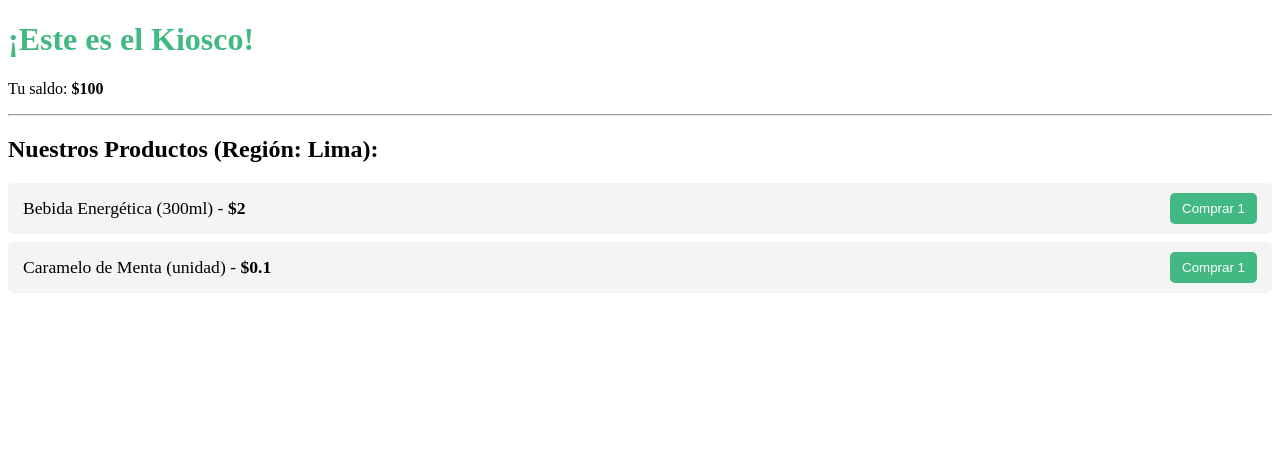
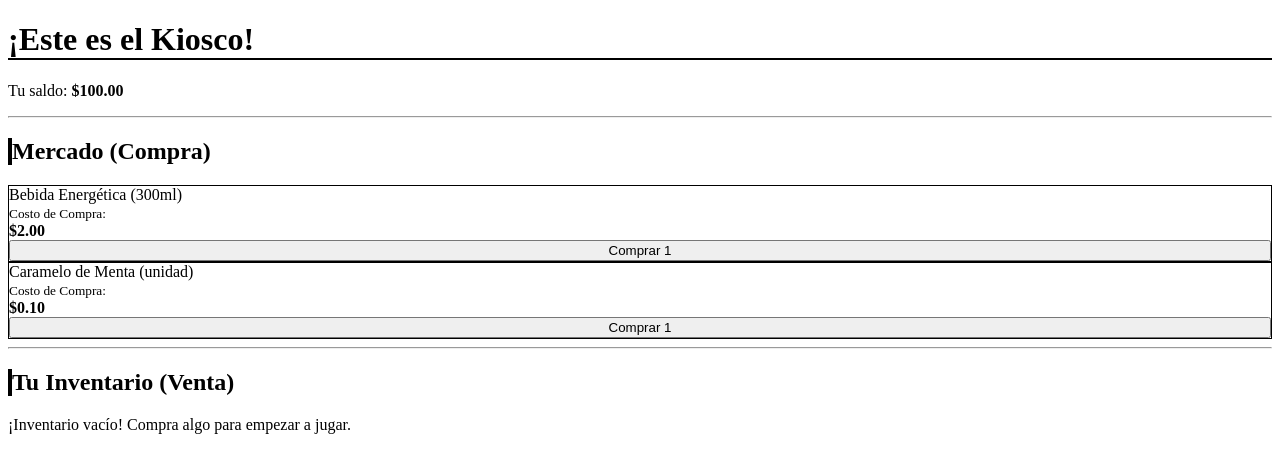
Before and after one commit to santiago2706/riqchariy-finanzas, a Vue app in the folder frontend/: page /kiosco in a window 1280 px wide. Shown: the top 472 px of the page. Built offline with nearby package versions, Linux system fonts and the light colour scheme; sample sign-in values are in the browser's storage.

Commit message:
feat: KioscoView completo con logica de compra, venta e inventario (Tailwind CSS)

```diff
--- a/frontend/src/stores/useKioscoStore.js
+++ b/frontend/src/stores/useKioscoStore.js
@@ -2,7 +2,6 @@ import { ref } from 'vue';
 import { defineStore } from 'pinia';
 
 // 1. IMPORTAMOS NUESTRA API FALSA DEL KIOSCO
-// (¡Usando el camino relativo que SÍ funciona!)
 import { fetchProductsByRegion } from '../services/kioscoApi.js';
 
 // 'kiosco' es el ID de este cerebro
@@ -10,8 +9,9 @@ export const useKioscoStore = defineStore('kiosco', () => {
 
   // --- 2. ESTADO (Los datos del juego) ---
   const saldo = ref(100.00); // Saldo inicial
-  const products = ref([]); // Productos del JSON [cite: 215]
-  const inventory = ref([]); // Inventario del jugador [cite: 214]
+  const products = ref([]); // Productos del JSON
+  // El inventario ahora es un array de OBJETOS { product: {}, quantity: 0 }
+  const inventory = ref([]);
   const isLoading = ref(false); // Para mostrar un "Cargando..."
 
   // --- 3. ACCIONES (Las funciones del juego) ---
@@ -22,7 +22,6 @@ export const useKioscoStore = defineStore('kiosco', () => {
   async function loadProducts(region) {
     isLoading.value = true;
     try {
-      // 4. Llama a nuestra API FALSA (la de services/kioscoApi.js)
       const data = await fetchProductsByRegion(region);
       products.value = data;
     } catch (error) {
@@ -33,26 +32,66 @@ export const useKioscoStore = defineStore('kiosco', () => {
   }
 
   /**
-   * Lógica para comprar un producto [cite: 198]
+   * Lógica para comprar un producto (Paso 1: ¡Añadir al Inventario!)
    */
-  function buyProduct(product, quantity) {
+  function buyProduct(product, quantity = 1) { // quantity por defecto es 1
     const cost = product.cost * quantity;
+
     if (saldo.value >= cost) {
       saldo.value -= cost;
-      // (Aquí iría la lógica de añadir al inventario)
-      console.log(`Comprados ${quantity} de ${product.name}`);
+
+      // 1. Buscamos si el producto ya existe en el inventario
+      const item = inventory.value.find(item => item.product.id === product.id);
+
+      if (item) {
+        // 2. Si existe, solo aumentamos la cantidad
+        item.quantity += quantity;
+      } else {
+        // 3. Si no existe, lo añadimos como un nuevo objeto
+        inventory.value.push({ product, quantity });
+      }
+
+      console.log(`Comprados ${quantity} de ${product.name}. Saldo: ${saldo.value.toFixed(2)}`);
+      return true; // Compra exitosa
     } else {
       alert("¡Saldo insuficiente!");
+      return false; // Compra fallida
     }
   }
+
+  /**
+   * Lógica para vender un producto (Paso 3: ¡Ganar Dinero!)
+   */
+  function sellProduct(itemToSell, quantity = 1) { // itemToSell es el objeto {product, quantity}
+    const product = itemToSell.product;
+    const revenue = product.price * quantity; // ¡Usamos PRICE (precio de venta)!
+
+    if (itemToSell.quantity >= quantity) {
+      saldo.value += revenue;
+      itemToSell.quantity -= quantity;
+
+      // Si la cantidad llega a cero, lo quitamos del inventario
+      if (itemToSell.quantity <= 0) {
+        inventory.value = inventory.value.filter(item => item.product.id !== product.id);
+      }
+
+      console.log(`Vendidos ${quantity} de ${product.name}. Ganancia: ${revenue.toFixed(2)}`);
+      return true; // Venta exitosa
+    } else {
+      alert("No tienes suficiente inventario para vender esa cantidad.");
+      return false; // Venta fallida
+    }
+  }
+
 
   // --- 5. Devolvemos todo para que los componentes lo usen ---
   return {
     saldo,
     products,
-    inventory,
+    inventory, // ¡Ahora con lógica de agregar/restar!
     isLoading,
     loadProducts,
-    buyProduct
+    buyProduct,
+    sellProduct // ¡Añadida la venta!
   };
 });
--- a/frontend/src/views/KioscoView.vue
+++ b/frontend/src/views/KioscoView.vue
@@ -1,80 +1,85 @@
 <template>
-  <div>
-    <h1>¡Este es el Kiosco!</h1>
-    <p>Tu saldo: <strong>${{ kiosco.saldo }}</strong></p>
+  <div class="max-w-4xl mx-auto p-4 sm:p-6 bg-white shadow-xl rounded-lg font-sans">
+    <h1 class="text-3xl font-extrabold text-green-600 border-b-2 border-gray-200 pb-3 mb-6">
+      ¡Este es el Kiosco!
+    </h1>
+    <p class="text-xl mb-6">
+      Tu saldo: <strong class="text-indigo-700">${{ kiosco.saldo.toFixed(2) }}</strong>
+    </p>
 
-    <hr>
+    <hr class="my-8 border-gray-300">
 
-    <div v-if="kiosco.isLoading">
-      <p>Cargando productos...</p>
-    </div>
+    <section>
+      <h2 class="text-2xl font-bold text-gray-800 mb-4 border-l-4 border-green-500 pl-3">
+        Mercado (Compra)
+      </h2>
 
-    <div v-else-if="kiosco.products.length > 0">
-      <h2>Nuestros Productos (Región: Lima):</h2>
-      <ul>
-        <li v-for="product in kiosco.products" :key="product.id">
-          <span>{{ product.name }} - <strong>${{ product.cost }}</strong></span>
-          <button @click="kiosco.buyProduct(product, 1)">Comprar 1</button>
-        </li>
-      </ul>
-    </div>
+      <div v-if="kiosco.isLoading" class="p-4 bg-yellow-100 text-yellow-800 rounded-lg">
+        <p>Cargando productos...</p>
+      </div>
 
-    <div v-else>
-      <p>No se encontraron productos para esta región.</p>
-    </div>
+      <div v-else-if="kiosco.products.length > 0" class="grid sm:grid-cols-2 lg:grid-cols-3 gap-6">
+        <div v-for="product in kiosco.products" :key="product.id" class="bg-gray-50 border border-gray-200 p-4 rounded-xl shadow-md flex flex-col justify-between transition duration-300 hover:shadow-lg">
+          <span class="text-lg font-semibold text-gray-700 mb-3">{{ product.name }}</span>
+          <div class="text-sm text-gray-500 mb-4">
+            <small>Costo de Compra:</small>
+            <strong class="text-lg text-red-600 block">${{ product.cost.toFixed(2) }}</strong>
+          </div>
+          <button @click="kiosco.buyProduct(product, 1)" class="bg-green-500 hover:bg-green-600 text-white font-bold py-2 px-4 rounded transition duration-200">
+            Comprar 1
+          </button>
+        </div>
+      </div>
+
+      <div v-else class="p-4 bg-red-100 text-red-800 rounded-lg">
+        <p>No se encontraron productos para esta región.</p>
+      </div>
+    </section>
+
+    <hr class="my-8 border-gray-300">
+
+    <section>
+      <h2 class="text-2xl font-bold text-gray-800 mb-4 border-l-4 border-yellow-500 pl-3">
+        Tu Inventario (Venta)
+      </h2>
+
+      <div v-if="kiosco.inventory.length > 0" class="flex flex-col gap-3">
+        <div v-for="item in kiosco.inventory" :key="item.product.id" class="flex justify-between items-center p-3 bg-yellow-50 border border-yellow-300 rounded-lg shadow-sm">
+
+          <div class="flex items-center space-x-3">
+            <strong class="text-gray-800 text-lg">{{ item.product.name }}</strong>
+            <span class="bg-yellow-300 text-yellow-900 font-extrabold px-3 py-1 rounded-full text-sm">
+              x{{ item.quantity }}
+            </span>
+          </div>
+
+          <div class="flex items-center space-x-4">
+            <div class="text-right">
+              <small class="text-gray-500 block leading-tight">Precio de Venta:</small>
+              <strong class="text-red-600 text-xl">${{ item.product.price.toFixed(2) }}</strong>
+            </div>
+            <button class="sell-button bg-red-500 hover:bg-red-600 text-white font-bold py-2 px-4 rounded transition duration-200" @click="kiosco.sellProduct(item, 1)">
+              Vender 1
+            </button>
+          </div>
+        </div>
+      </div>
+      <div v-else class="p-4 bg-blue-100 text-blue-800 rounded-lg">
+        <p>¡Inventario vacío! Compra algo para empezar a jugar.</p>
+      </div>
+    </section>
 
   </div>
 </template>
 
 <script setup>
 import { useKioscoStore } from '../stores/useKioscoStore';
-import { onMounted } from 'vue'; // Se ejecuta 1 vez cuando la página carga
+import { onMounted } from 'vue';
 
 const kiosco = useKioscoStore();
 
-// ¡LA CLAVE! Le decimos al store que cargue los productos
-// en cuanto la página esté lista.
+// Cargamos los productos de 'Lima' al iniciar
 onMounted(() => {
-  // --- ¡AQUÍ ESTÁ EL CAMBIO! ---
-  // Pedimos "Lima" porque esa región SÍ existe en tu products.json
   kiosco.loadProducts('Lima');
 });
 </script>
-
-<style scoped>
-/* Estilos para que se vea ordenado */
-h1 {
-  color: #42b983; /* Verde Vue */
-}
-h2 {
-  margin-top: 20px;
-}
-ul {
-  list-style: none;
-  padding: 0;
-}
-li {
-  background-color: #f4f4f4;
-  padding: 10px 15px;
-  margin-bottom: 8px;
-  border-radius: 5px;
-  display: flex;
-  justify-content: space-between;
-  align-items: center;
-}
-span {
-  font-size: 1.1em;
-}
-button {
-  background-color: #42b983;
-  color: white;
-  border: none;
-  padding: 8px 12px;
-  border-radius: 5px;
-  cursor: pointer;
-  transition: background-color 0.2s;
-}
-button:hover {
-  background-color: #369b71;
-}
-</style>
```
